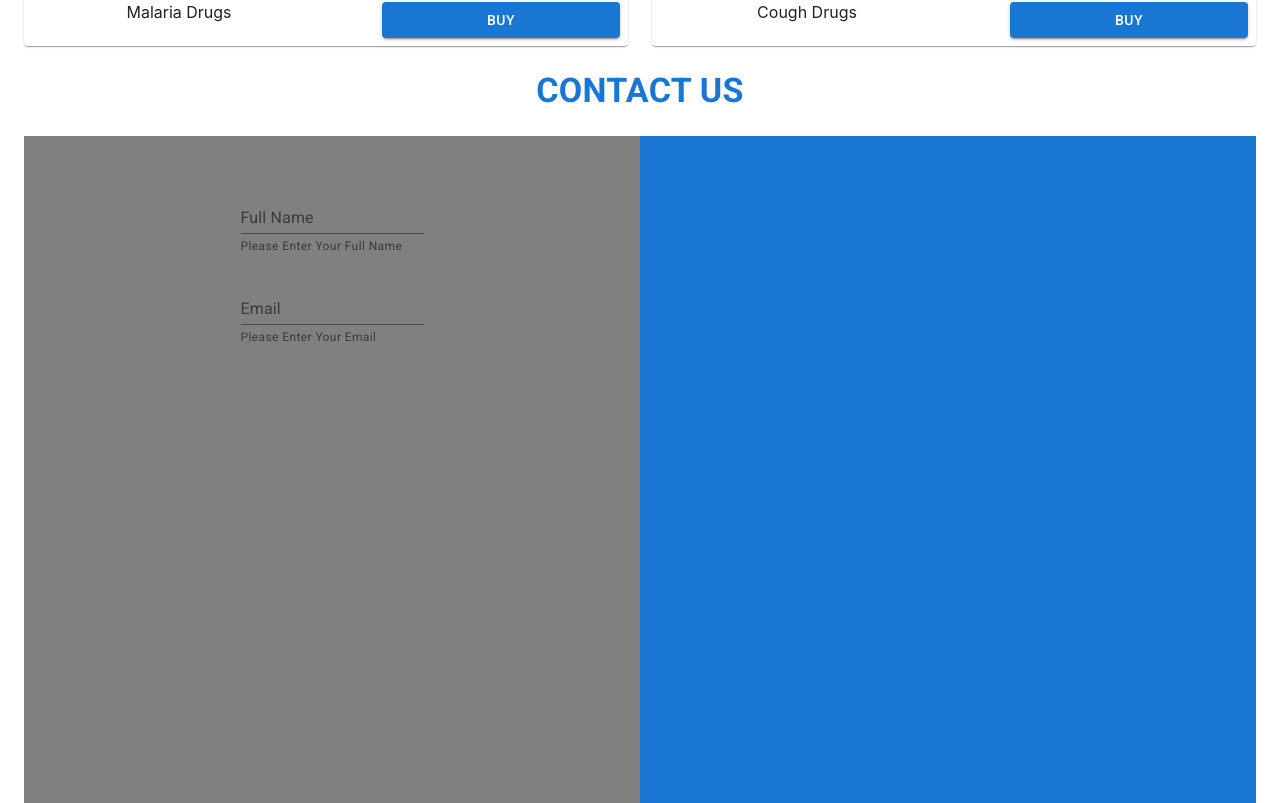
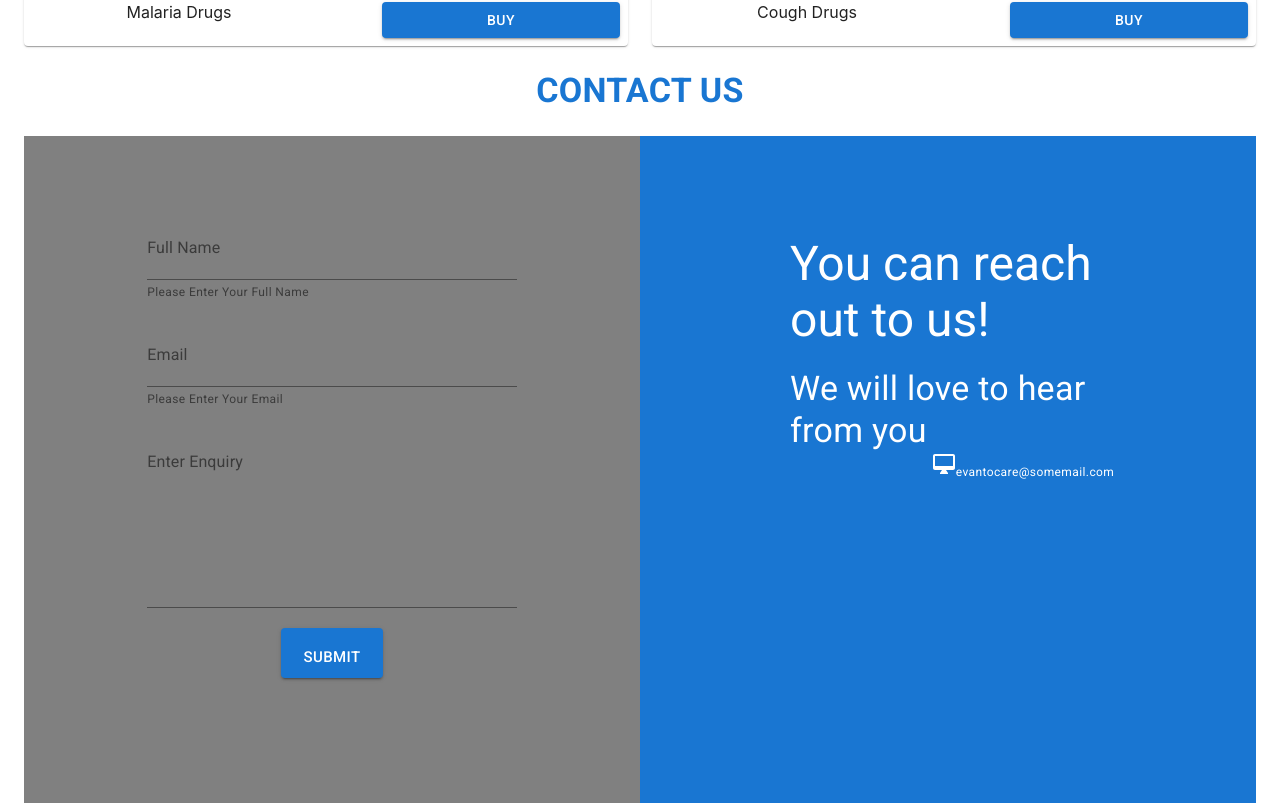
Before and after one commit to Darc99/healthy-pharma, a React (Create React App) app: page / in a window 1280 px wide. Shown: the part 2557-3360 px from the top of the page. Built offline with nearby package versions, Linux system fonts and the light colour scheme.

Commit message:
working on contact

```diff
--- a/src/components/Footer/Footer.jsx
+++ b/src/components/Footer/Footer.jsx
@@ -1,11 +1,11 @@
-import React, { Component } from 'react';
+import React from 'react';
 import './Footer.css'
 
 import { makeStyles } from '@material-ui/core/styles';
 import Container from '@material-ui/core/Container';
 import Grid from '@material-ui/core/Grid';
 import Typography from '@material-ui/core/Typography';
-import { Card, CardMedia, CardContent, CardActionArea, Paper, Box, Button } from '@material-ui/core';
+// import { Card, CardMedia, CardContent, CardActionArea, Paper, Box, Button } from '@material-ui/core';
 
 // CardActions
 const useStyles = makeStyles((theme) => ({
--- a/src/pages/Contact/Contact.jsx
+++ b/src/pages/Contact/Contact.jsx
@@ -5,6 +5,7 @@ import Container from '@material-ui/core/Container';
 import Grid from '@material-ui/core/Grid';
 import Typography from '@material-ui/core/Typography';
 import { Card, Box, CardContent, CardActionArea, Paper, TextField, Button } from '@material-ui/core';
+import { DesktopMacOutlined } from '@material-ui/icons';
 
 // CardActions
 const useStyles = makeStyles((theme) => ({
@@ -35,7 +36,7 @@ const useStyles = makeStyles((theme) => ({
   },
   leftOne: {
     // paddingTop: theme.spacing(8) ,
-    marginTop: "50px"
+    marginTop: "80px"
   },
   right: {
     // textAlign: "left",
@@ -47,8 +48,23 @@ const useStyles = makeStyles((theme) => ({
     float: "right"
 
   },
+  rightOne : {
+    marginTop: "100px",
+    paddingLeft: "150px"
+  },
+  rightTwo : {
+    marginTop: "20px",
+    paddingLeft: "150px"
+  },
+  form: {
+    width: "60%",
+    paddingTop: theme.spacing(2),
+  },
   btn: {
-    paddingTop: theme.spacing(2)
+    paddingTop: theme.spacing(2),
+    // paddingRight: "200px",
+    // width: "30%",
+    // textAlign: "center"
   },
   paper: {
     height: 360
@@ -68,7 +84,7 @@ function Contact() {
             </Typography>
             <Grid container justify="center" >
               <Grid item xs={12} md={12} sm={12}>
-                <Box className={classes.mainBody}>
+                <Paper className={classes.mainBody}>
                   <span className={classes.left}>
                     <span>
                       <form className={classes.leftOne}>
@@ -76,6 +92,7 @@ function Contact() {
                           label= "Full Name"
                           placeholder= "Enter Full Name"
                           helperText= "Please Enter Your Full Name"
+                          className={classes.form}
                         />
                         <br />
                         <br />
@@ -83,15 +100,50 @@ function Contact() {
                           label= "Email"
                           placeholder= "Enter Email"
                           helperText= "Please Enter Your Email"
+                          className={classes.form}
                         />
+                        <br />
+                        <br />
+                        <TextField
+                          multiline
+                          rows={7}
+                          label="Enter Enquiry"
+                          className={classes.form}
+                        />
+                        <br />
+                        <br />
+                        <Button
+                          color="primary"
+                          variant="contained"
+                          size="large"
+                          className={classes.btn}
+                        >
+                          SUBMIT
+                        </Button>
                       </form>
 
                     </span>
                   </span>
                   <span className={classes.right}>
+                      <span>
+                        <Typography align="left" variant="h3" className={classes.rightOne}>
+                        You can reach <br />
+                        out to us!
+                        </Typography>
+                        <Typography align="left" variant="h4" className={classes.rightTwo}>
+                          We will love to hear <br />
+                          from you
+                        </Typography>
+                        {/* <span> */}
 
+                          <Typography align="left" variant="caption"  className={classes.rightTwo}>
+                            <DesktopMacOutlined fontSize="default"/>
+                            <span>evantocare@somemail.com</span>
+                          </Typography>
+                        {/* </span> */}
+                      </span>
                   </span>
-                </Box>
+                </Paper>
               </Grid>
             </Grid>
         </Container>
```
